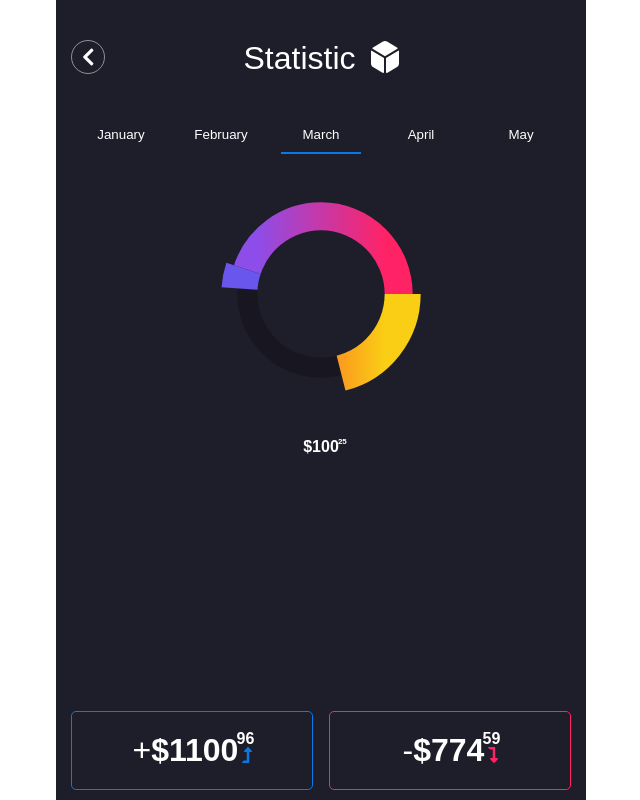
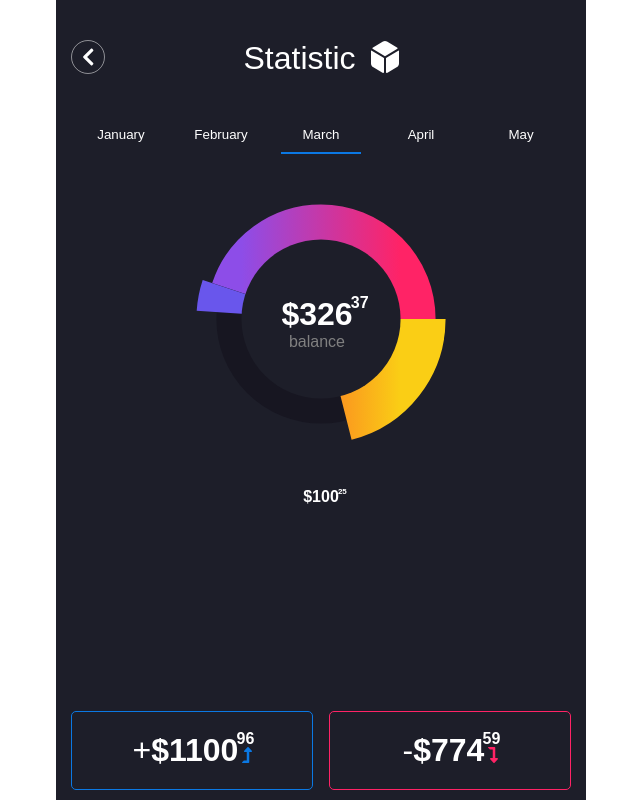
Before and after one commit to RabigaSB/StatisticsPage, a React (Create React App) app: page /statistic in a window 1280 px wide. Shown: the whole page, without its empty margins (319-959 px from the left). Built offline with nearby package versions, Linux system fonts and the light colour scheme.

Commit message:
FEAT: Show left balance in the mid of the chart

```diff
--- a/src/components/Chart.js
+++ b/src/components/Chart.js
@@ -1,5 +1,7 @@
 import React, {useEffect} from 'react';
-import {gradientColorsMap} from '../helpers/mock';
+import {expenses, gradientColorsMap} from '../helpers/mock';
+import {getValuesSum, roundFloat} from '../helpers/helperFunctions';
+import Price from './Price';
 
 const Chart = ({sections}) => {
     const r = 15.91549430918954;
@@ -8,6 +10,7 @@ const Chart = ({sections}) => {
     // console.log(sections);
     const total = sections.income;
     const sent = sections.outcome;
+    const sentValue = getValuesSum(sections.outcome);
     const getPercentage = (total, value) => {
       return Math.round((value / total) * 100)  ;
     };
@@ -15,7 +18,7 @@ const Chart = ({sections}) => {
 
     return (
         <div className='chart__wrap'>
-            <svg width="200" height="200" viewBox="0 0 50 50" >
+            <svg width="250" height="250" viewBox="0 0 50 50" >
                 <defs>
                     {gradientColorsMap.map(item => (
                       <linearGradient id={item.key} key={item.key}>
@@ -25,17 +28,11 @@ const Chart = ({sections}) => {
                     ))}
                 </defs>
 
-
-
                 {/*chart ring*/}
-                <circle
-                    r={r}
-                    cx={coordinate}
-                    cy={coordinate}
+                <circle r={r} cx={coordinate} cy={coordinate}
                     fill='transparent'
                     stroke='#171621'
                     strokeWidth={10} />
-
 
 
                 {sections?
@@ -56,13 +53,18 @@ const Chart = ({sections}) => {
                 }
 
 
-                    {/*chart hole*/}
-                <circle
-                    r={r}
-                    cx={coordinate}
-                    cy={coordinate}
-                    fill='#1d1e29' />
+                {/*chart hole*/}
+                <circle r={r} cx={coordinate} cy={coordinate} fill='#1d1e29' />
+
             </svg>
+            <div className='chart__left'>
+                <span className='chart__left__value'>
+                    <Price value={roundFloat(total - sentValue)} />
+                </span>
+                <span className='chart__left__text'>
+                    balance
+                </span>
+            </div>
         </div>
     );
 };
--- a/src/containers/Statistic.js
+++ b/src/containers/Statistic.js
@@ -6,15 +6,14 @@ import TotalPriceValues from '../Blocks/TotalPriceValues';
 import SectionHeader from '../components/SectionHeader';
 import { faDiceD6 } from '@fortawesome/free-solid-svg-icons';
 import MonthPicker from '../components/MonthPicker';
+import {getValuesSum, roundFloat} from '../helpers/helperFunctions';
 
 const Statistic = props => {
     const [currentMonth, setCurrentMonth] = useState('March');
     const [currentExpenses, setCurrentExpenses] = useState('100.25');
 
     const income = expenses[currentMonth].income;
-    const outcome = Object.values(expenses[currentMonth].outcome).reduce((sum, expence) => {
-        return sum + expence;
-    }, 0);
+    const outcome = getValuesSum(expenses[currentMonth].outcome);
 
 
     return (
@@ -36,7 +35,7 @@ const Statistic = props => {
             </section>
             <TotalPriceValues
                 income={income}
-                outcome={Math.round(outcome * 100) / 100}
+                outcome={roundFloat(outcome)}
             />
         </div>
     );
--- a/src/helpers/helperFunctions.js
+++ b/src/helpers/helperFunctions.js
@@ -1,10 +1,20 @@
-import {postsList} from "./mock";
+import {expenses, postsList} from './mock';
 
 export function getRandomPost() {
     const inx = getRandomInt(postsList.length - 1, 0);
     return postsList[inx];
 }
 
-function getRandomInt (max, min) {
+export function getRandomInt (max, min) {
     return Math.floor(Math.random() * (max - min + 1) + min);
 }
+
+export function getValuesSum (obj) {
+    return Object.values(obj).reduce((sum, expense) => {
+        return sum + expense;
+    }, 0);
+}
+
+export function roundFloat (num) {
+    return Math.round(num * 100) / 100
+}
--- a/src/styles/_components.scss
+++ b/src/styles/_components.scss
@@ -26,6 +26,23 @@
   &__wrap {
     text-align: center;
     margin: 40px 0;
+    position: relative;
+  }
+  &__left {
+    position: absolute;
+    top: calc(50% - 25px);
+    min-width: 100px;
+    left: calc(50% - 54px);
+    display: flex;
+    flex-direction: column;
+    justify-content: center;
+    align-items: center;
+    &__value {
+      font-size: 2rem;
+    }
+    &__text {
+      color: grey;
+    }
   }
 }
 
```
